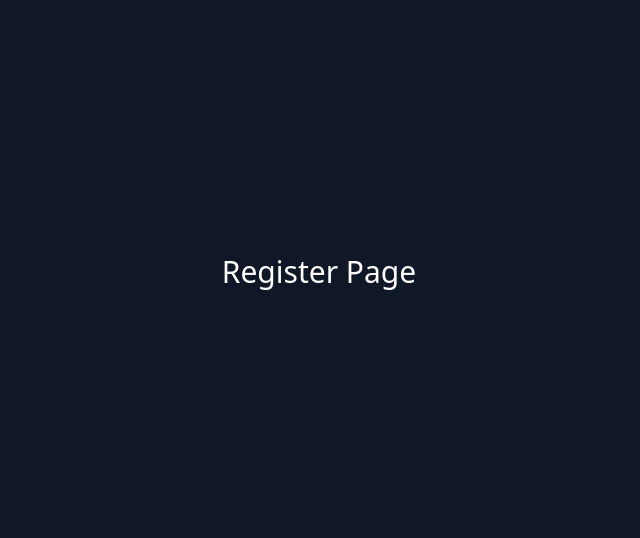
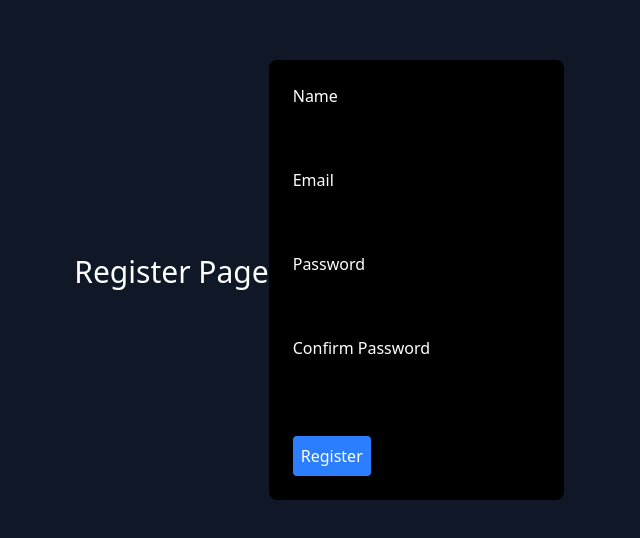
Before and after one commit to 360Parminder/Flux, a React (Vite) app in the folder apps/web/: page /register in a window 1280 px wide. Shown: the part 128-666 px from the top of the page, without its empty margins (321-961 px from the left). Built offline with nearby package versions, Linux system fonts and the light colour scheme; no server answers.

Commit message:
feat: implement registration form with user input handling and submission

```diff
--- a/apps/web/src/page/Auth/Register.jsx
+++ b/apps/web/src/page/Auth/Register.jsx
@@ -1,9 +1,42 @@
+import { useState } from "react";
+import { useAuth } from "../../hook/useAuth";
 
 
 const Register = () => {
+    const { register } = useAuth();
+    const [user, setUser] = useState({
+        name: "",
+        email: "",
+        password: "",
+        confirmPassword: ""
+    });
+    const handleSubmit = (e) => {
+        e.preventDefault();
+        register(user.name, user.email, user.password, user.confirmPassword);
+    };
     return (
         <div className="min-h-screen flex items-center justify-center bg-gray-900">
             <h2 className="text-3xl text-white">Register Page</h2>
+            <form onSubmit={handleSubmit} className="mt-4 bg-black p-6 rounded-lg space-y-4">
+                {/* Registration form fields go here */}
+                <div>
+                    <label htmlFor="name" className="block text-white">Name</label>
+                    <input type="text" onChange={(e) => setUser({ ...user, name: e.target.value })} id="name" name="name" required className="mt-1 block w-full p-2 rounded" />
+                </div>
+                <div>
+                    <label htmlFor="email" className="block text-white">Email</label>
+                    <input type="email" onChange={(e) => setUser({ ...user, email: e.target.value })} id="email" name="email" required className="mt-1 block w-full p-2 rounded text-white" />
+                </div>
+                <div>
+                    <label htmlFor="password" className="block text-white">Password</label>
+                    <input type="password" onChange={(e) => setUser({ ...user, password: e.target.value })} id="password" name="password" required className="mt-1 block w-full p-2 rounded" />
+                </div>
+                <div>
+                    <label htmlFor="confirmPassword" className="block text-white">Confirm Password</label>
+                    <input type="password" onChange={(e) => setUser({ ...user, confirmPassword: e.target.value })} id="confirmPassword" name="confirmPassword" required className="mt-1 block w-full p-2 rounded" />
+                </div>
+                <button type="submit" className="mt-4 bg-blue-500 text-white p-2 rounded">Register</button>
+            </form>
         </div>
     );
 };
```
